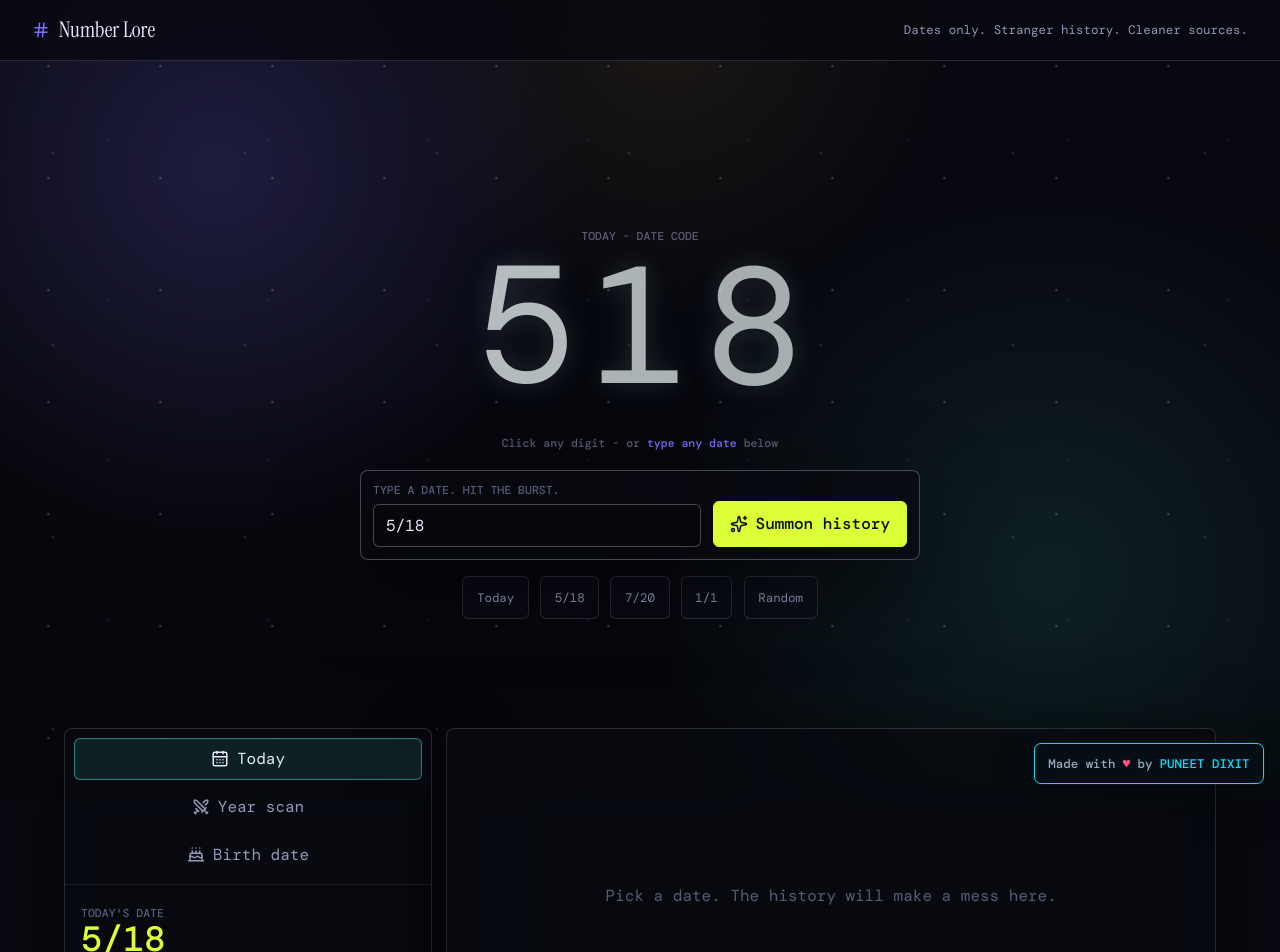
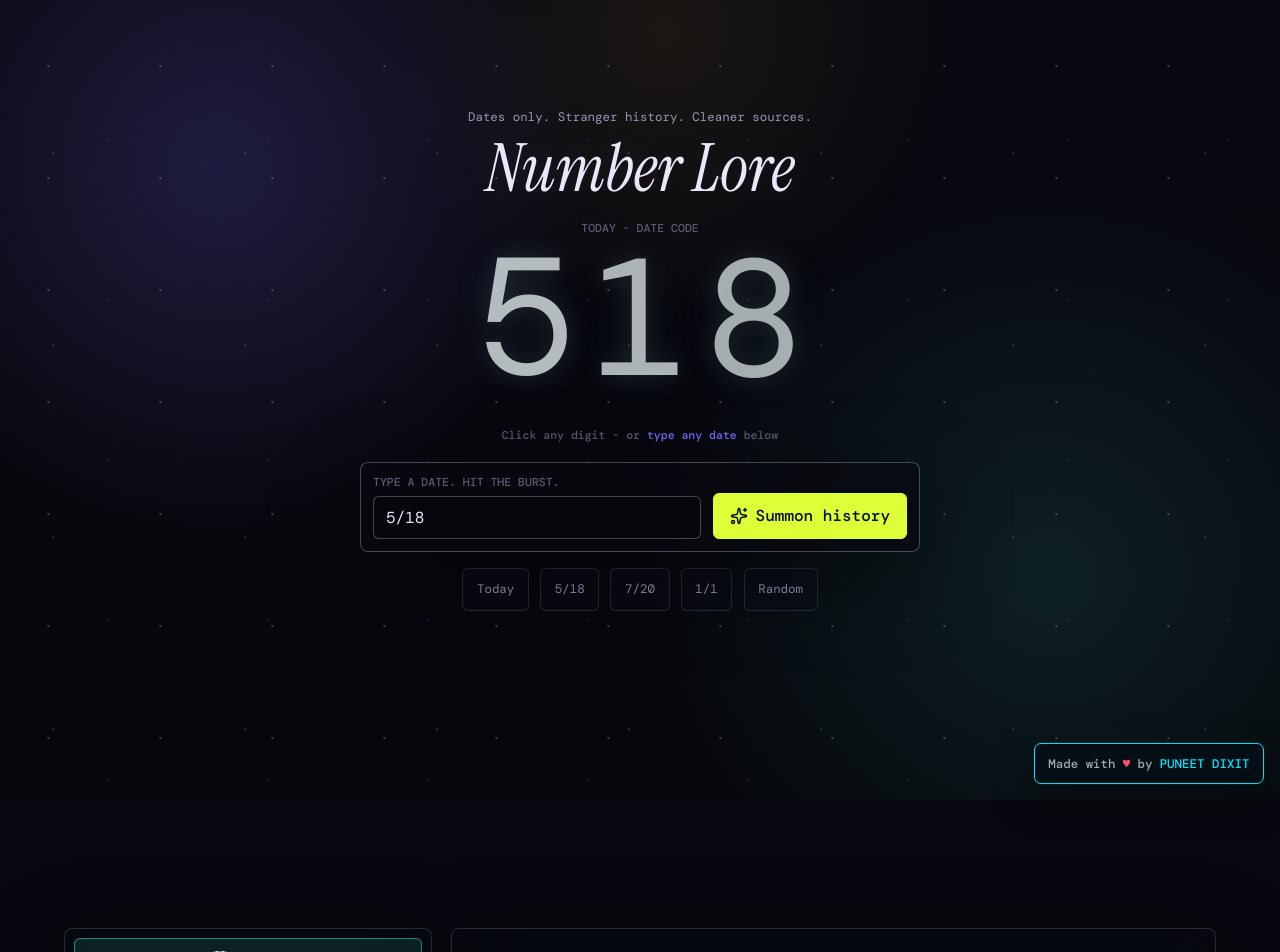
Before and after one commit to puneetdixit200/Number-Lore, a React (Vite) app: page / in a window 1280 px wide. Shown: the top 952 px of the page. Built offline with nearby package versions, Linux system fonts and the light colour scheme; a web font is replaced by a local one.

Commit message:
docs: refresh hero screenshot and spacing

```diff
--- a/index.html
+++ b/index.html
@@ -5,7 +5,7 @@
     <meta name="viewport" content="width=device-width, initial-scale=1.0" />
     <meta
       name="description"
-      content="Number Lore turns live timestamps and chosen numbers into animated math, trivia, date facts, battles, birthday reads, and number history."
+      content="Number Lore turns dates into animated on-this-day history, birthdays, year scans, and strange calendar lore."
     />
     <meta name="theme-color" content="#05070a" />
     <link rel="icon" type="image/svg+xml" href="/favicon.svg" />
--- a/src/components/HeroNumber.tsx
+++ b/src/components/HeroNumber.tsx
@@ -1,4 +1,4 @@
-import { Hash, Sparkles } from "lucide-react";
+import { Sparkles } from "lucide-react";
 import type { CSSProperties } from "react";
 import { splitDigits } from "../lib/numbers";
 
@@ -25,15 +25,9 @@ export function HeroNumber({
 
   return (
     <section className="hero" aria-labelledby="number-lore-title">
-      <div className="hero-topline">
-        <span className="brand-mark">
-          <Hash aria-hidden="true" size={18} />
-          Number Lore
-        </span>
-        <span className="pulse-copy">Dates only. Stranger history. Cleaner sources.</span>
-      </div>
+      <p className="pulse-copy">Dates only. Stranger history. Cleaner sources.</p>
 
-      <h1 id="number-lore-title" className="sr-only">
+      <h1 id="number-lore-title" className="hero-title">
         Number Lore
       </h1>
 
--- a/src/styles.css
+++ b/src/styles.css
@@ -132,50 +132,35 @@ img {
 
 .hero {
   display: flex;
-  min-height: 100dvh;
+  min-height: 100svh;
   flex-direction: column;
   align-items: center;
   justify-content: center;
-  padding: 8rem 1rem 5rem;
+  padding: clamp(2.5rem, 6vh, 4.5rem) 1rem 8rem;
   text-align: center;
 }
 
-.hero-topline {
-  position: fixed;
-  top: 0;
-  right: 0;
-  left: 0;
-  z-index: 20;
-  display: flex;
-  align-items: center;
-  justify-content: space-between;
-  gap: 1rem;
-  padding: 1rem 2rem;
-  border-bottom: 1px solid var(--border);
-  background: rgba(8, 8, 16, 0.78);
-  backdrop-filter: blur(18px);
-}
-
-.brand-mark,
 .pulse-copy {
   display: inline-flex;
   align-items: center;
-  gap: 0.55rem;
+  justify-content: center;
+  gap: 0.5rem;
+  margin: 0 0 0.8rem;
+  color: var(--muted);
+  font-size: 0.78rem;
+  text-align: center;
 }
 
-.brand-mark {
+.hero-title {
+  max-width: 12ch;
+  margin: 0 0 1.35rem;
   color: var(--text);
   font-family: "Instrument Serif", Georgia, serif;
-  font-size: 1.35rem;
-}
-
-.brand-mark svg {
-  color: var(--primary);
-}
-
-.pulse-copy {
-  color: var(--muted);
-  font-size: 0.78rem;
+  font-size: clamp(2.4rem, 5.2vw, 4.9rem);
+  font-style: italic;
+  font-weight: 400;
+  line-height: 0.92;
+  text-shadow: 0 0 36px rgba(232, 232, 248, 0.12);
 }
 
 .timestamp-label,
@@ -349,8 +334,8 @@ input:focus {
   display: grid;
   width: min(72rem, calc(100% - 2rem));
   grid-template-columns: minmax(16rem, 23rem) 1fr;
-  gap: 0.9rem;
-  margin: -4.5rem auto 5rem;
+  gap: 1.2rem;
+  margin: 8rem auto 5rem;
   align-items: start;
 }
 
@@ -469,13 +454,13 @@ meter {
 
 .fact-zone {
   min-height: 22rem;
-  padding: 0.9rem;
+  padding: 1.15rem;
   overflow: hidden;
 }
 
 .empty-deck {
   display: grid;
-  min-height: 19rem;
+  min-height: 21rem;
   place-items: center;
   margin: 0;
   color: var(--faint);
@@ -485,12 +470,12 @@ meter {
 .fact-deck {
   display: grid;
   grid-template-columns: repeat(auto-fit, minmax(13.75rem, 1fr));
-  gap: 0.8rem;
+  gap: 1rem;
 }
 
 .fact-card {
   min-height: 11.5rem;
-  padding: 1rem;
+  padding: 1.15rem;
   border: 1px solid var(--border-strong);
   border-radius: var(--radius);
   background:
@@ -808,14 +793,7 @@ meter {
 
 @media (max-width: 62rem) {
   .hero {
-    padding: 7rem 1rem 4rem;
-  }
-
-  .hero-topline {
-    align-items: flex-start;
-    flex-direction: column;
-    gap: 0.35rem;
-    padding: 0.8rem 1rem;
+    padding: 3.25rem 1rem 7rem;
   }
 
   .digit {
@@ -832,7 +810,7 @@ meter {
   }
 
   .workbench {
-    margin-top: 1rem;
+    margin-top: 6rem;
   }
 
   .modes {
@@ -857,11 +835,11 @@ meter {
 
 @media (max-width: 38rem) {
   .pulse-copy {
-    display: none;
+    font-size: 0.72rem;
   }
 
   .hero {
-    min-height: 100dvh;
+    min-height: 100svh;
   }
 
   .digit {
```
Also changed, not shown: 3 other files (tests, documents, lock files or other folders).
